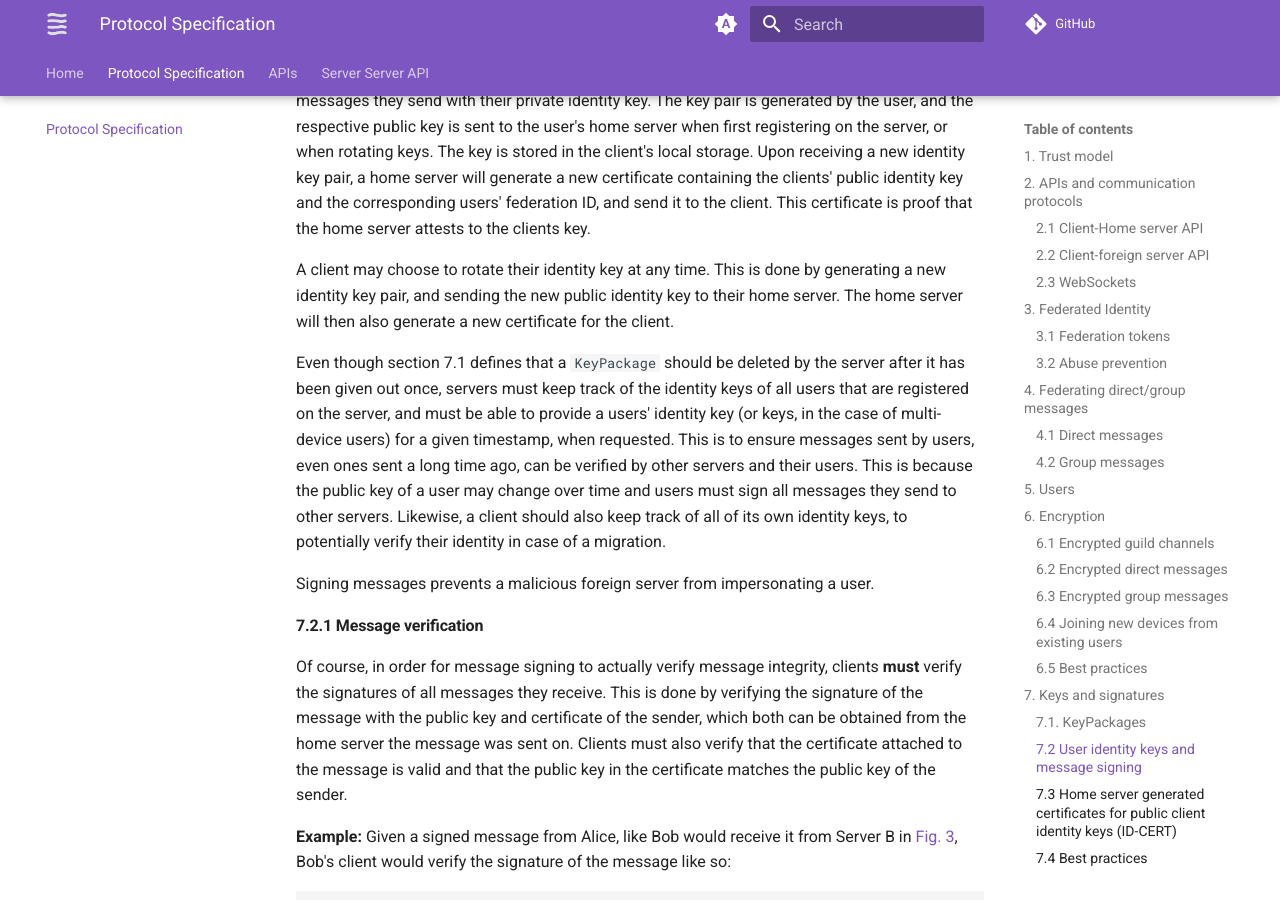
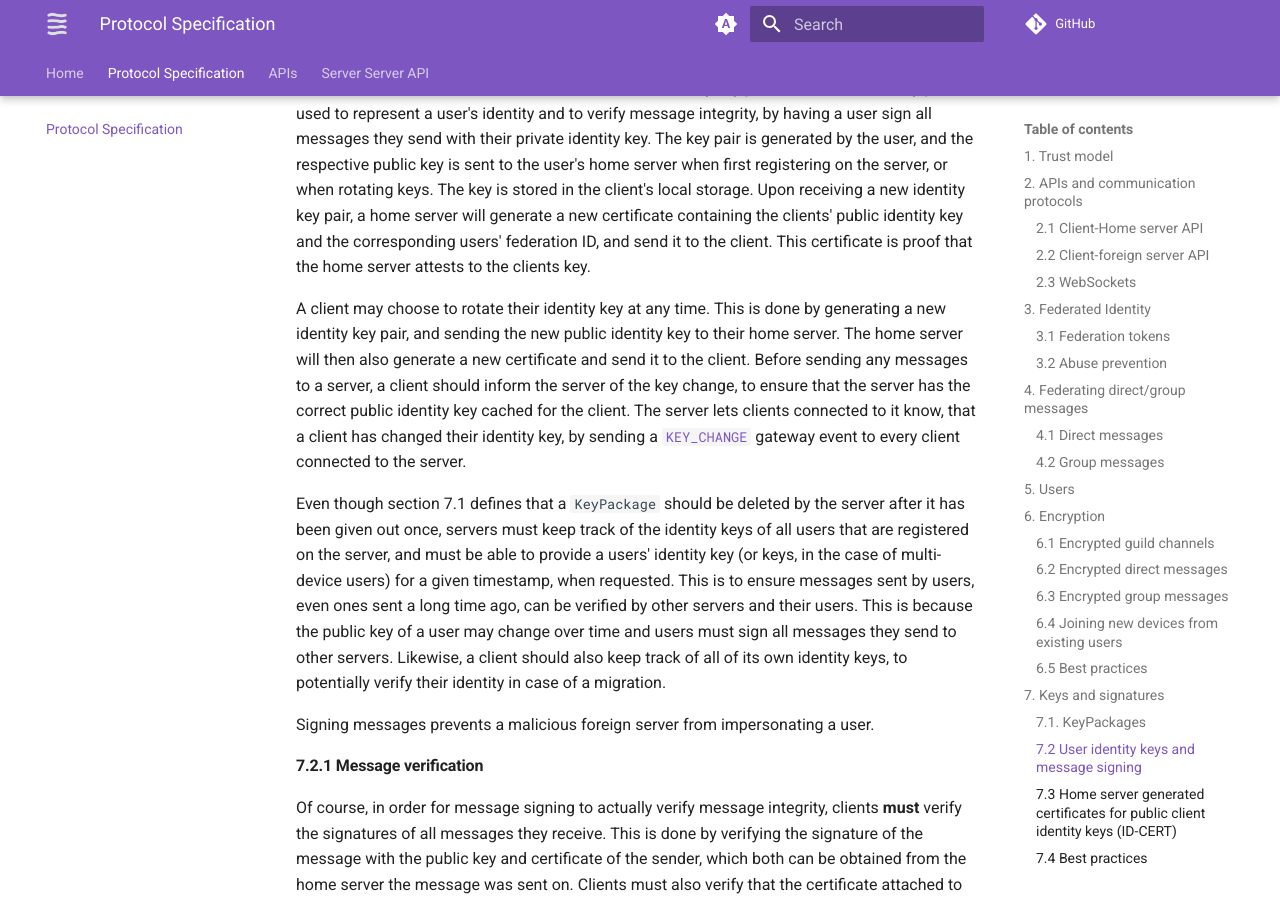
Before and after one commit to polyphony-chat/docs, an MkDocs documentation site: the page built from docs/specification.md, in a window 1280 px wide and 900 px high, scrolled down 13432 px. Built offline with MkDocs 1.6.1 and Material for MkDocs 9.7.7, drawn with Linux system fonts in a browser that asks for light colours; plug-ins that fetch from the network failed and are left out; comment, search, counter and statistics services are not loaded; some of the changed text lies outside the part shown.

Commit message:
Some formatting changes

````diff
--- a/SPECIFICATION.md
+++ b/SPECIFICATION.md
@@ -290,6 +290,7 @@ Note, that in the below sequence diagrams, the MLS Welcome message and the MLS G
 
 Encrypting a guild channel is done by a client with the `MANAGE_CHANNEL` permission. Upon successfully requesting enabling encryption of a channel, all future messages in it will be encrypted. Joining an encrypted channel is done by sending a join request to the server. The server will then notify the channels' members of the join request. The members will then decide whether to accept or reject the join request. If the join request is accepted by any member, that member will initiate the MLS welcoming process. If the member finds that the join request is invalid (perhaps due to an invalid `KeyPackage`), the join request must be denied. It is imperative that join requests are verified correctly by the server.
 
+<a id="fig-3"/>
 ```
      Charlie                                        Server                                            Alice                         Bob
      |                                              |                                                 |                             |
@@ -476,7 +477,8 @@ Once a server has given out a "last resort" `KeyPackage` to a client, the server
 
 As mentioned section #3, users must hold on to an identity key pair at all times. This key pair is used to represent a user's identity and to verify message integrity, by having a user sign all messages they send with their private identity key. The key pair is generated by the user, and the respective public key is sent to the user's home server when first registering on the server, or when rotating keys. The key is stored in the client's local storage. Upon receiving a new identity key pair, a home server will generate a new certificate containing the clients' public identity key and the corresponding users' federation ID, and send it to the client. This certificate is proof that the home server attests to the clients key.
 
-A client may choose to rotate their identity key at any time. This is done by generating a new identity key pair, and sending the new public identity key to their home server. The home server will then also generate a new certificate for the client.
+A client may choose to rotate their identity key at any time. This is done by generating a new identity key pair, and sending the new public identity key to their home server. The home server will then also generate a new certificate and send it to the client. Before sending any messages to a server, a client should inform the server of the key change, to ensure that the server has the correct public identity key cached for the client. The server lets clients connected to it know, that a client has changed their identity key, by sending a [`KEY_CHANGE`](/docs/APIs/Core/Server-Client%20API/WebSockets/gateway_events.md#key_change) gateway event to every client connected to the server.
+
 
 Even though section 7.1 defines that a `KeyPackage` should be deleted by the server after it has been given out once, servers must keep track of the identity keys of all users that are registered on the server, and must be able to provide a users' identity key (or keys, in the case of multi-device users) for a given timestamp, when requested. This is to ensure messages sent by users, even ones sent a long time ago, can be verified by other servers and their users. This is because the public key of a user may change over time and users must sign all messages they send to other servers. Likewise, a client should also keep track of all of its own identity keys, to potentially verify their identity in case of a migration.
 
@@ -486,7 +488,7 @@ Signing messages prevents a malicious foreign server from impersonating a user.
 
 Of course, in order for message signing to actually verify message integrity, clients **must** verify the signatures of all messages they receive. This is done by verifying the signature of the message with the public key and certificate of the sender, which both can be obtained from the home server the message was sent on. Clients must also verify that the certificate attached to the message is valid and that the public key in the certificate matches the public key of the sender.
 
-**Example:** Given a signed message from Alice, like Bob would receive it from Server B in [Fig. 3](), Bob's client would verify the signature of the message like so:
+**Example:** Given a signed message from Alice, like Bob would receive it from Server B in [Fig. 3](#fig-3), Bob's client would verify the signature of the message like so:
 
 ```
 Server B                                        Bob                                         Server A
@@ -520,7 +522,7 @@ Bob's client may now choose to cache Server A's public identity key and Alice's
 
     TODO: What about multiple devices? Should the client cache all public identity keys and certificates for a user? Should the client cache the public identity key and certificate for the device that sent the message? How would the client know which device sent the message? Session IDs? hmm
 
-If the verification fails, Bob's client may try to request Alice's public identity key and certificate from Server A (Alice's home server), and try to verify the signature again. Should the verification fails again, the message should be treated with extreme caution.
+If the verification fails, Bob's client should try to re-request the key from Server B first. If the verification fails again, Bob's client may try to request Alice's public identity key and certificate from Server A (Alice's home server), and try to verify the signature again. Should the verification still not succeed, the message should be treated with extreme caution.
 
 !!! question "Why does Bob's client not request Alice's public identity key from Server A?"
 
````
Also changed, not shown: docs/APIs/Core/Server-Client API/WebSockets/gateway_events.md (+2 -0 lines).
